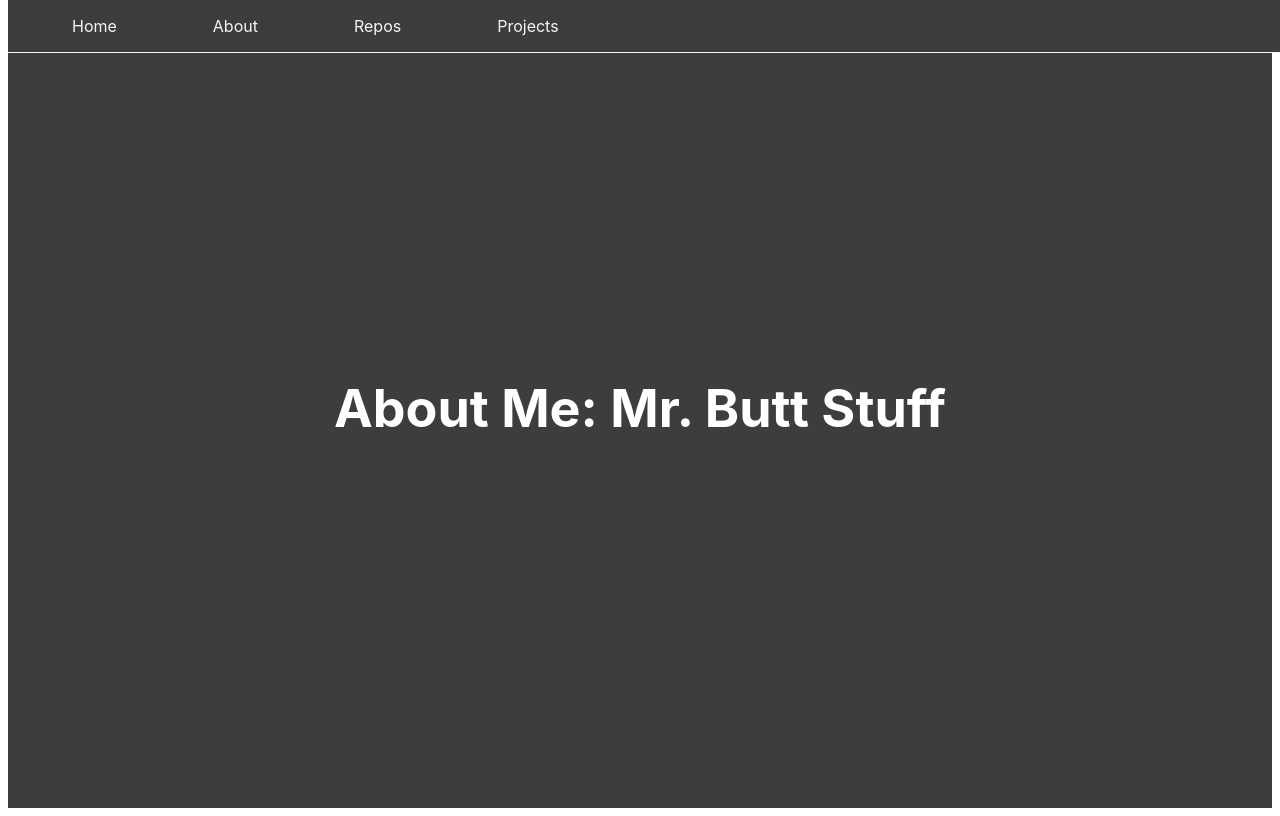
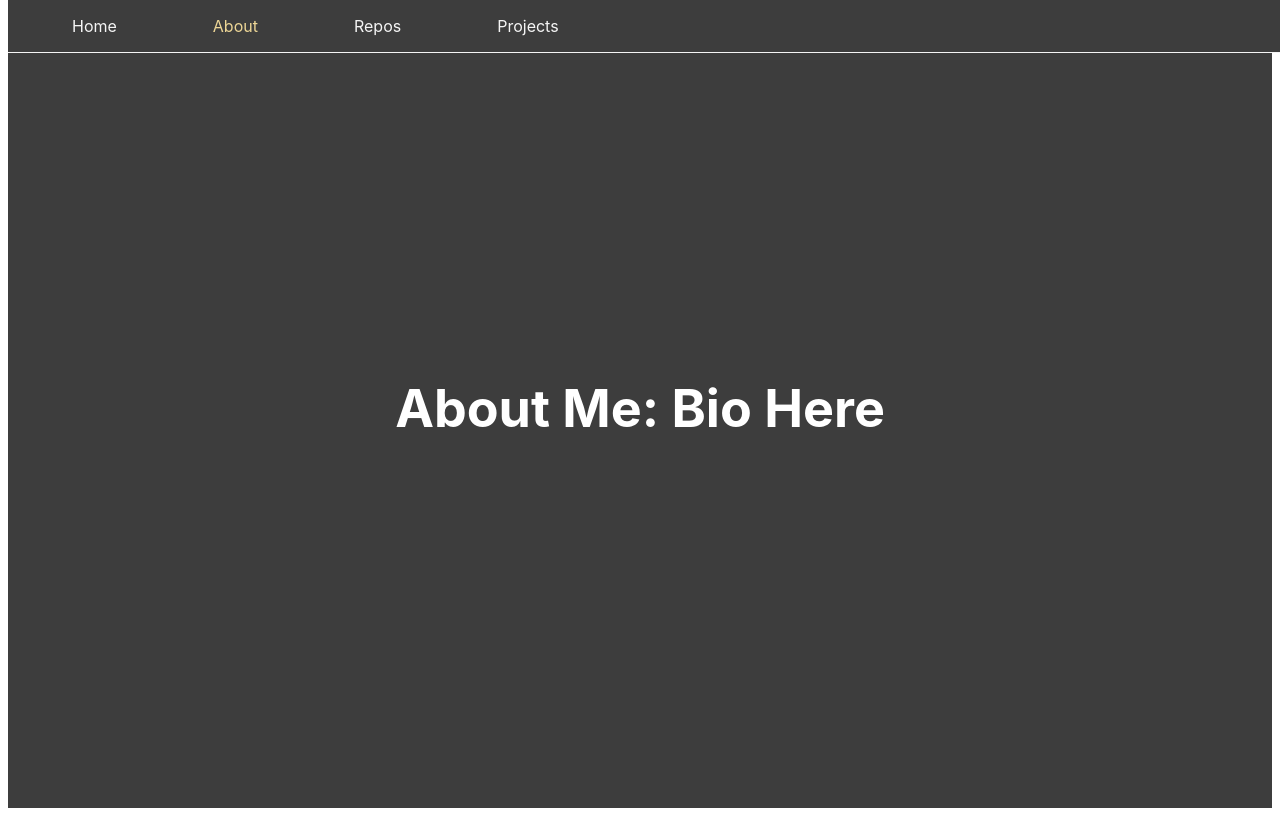
Before and after one commit to hyfyn/hyfyn, a Next.js app: page /about in a window 1280 px wide. Built offline with nearby package versions, Linux system fonts and the light colour scheme; what emotion-normalize would draw is missing.

Commit message:
feat: active class link

```diff
--- /dev/null
+++ b/src/app/components/atoms/activeLink/index.tsx
@@ -0,0 +1,66 @@
+// Source: https://github.com/vercel/next.js/blob/canary/examples/active-class-name/components/ActiveLink.tsx
+import { useRouter } from "next/router";
+import Link, { LinkProps } from "next/link";
+import React, { useState, useEffect, ReactElement, Children } from "react";
+
+type ActiveLinkProps = LinkProps & {
+  children: ReactElement;
+  activeClassName: string;
+};
+
+const ActiveLink = ({
+  children,
+  activeClassName,
+  ...props
+}: ActiveLinkProps) => {
+  const { asPath, isReady } = useRouter();
+
+  const child = Children.only(children);
+  const childClassName: string = child.props.className || "";
+  const [className, setClassName] = useState(childClassName);
+
+  useEffect(() => {
+    // Check if the router fields are updated client-side
+    if (isReady) {
+      // Dynamic route will be matched via props.as
+      // Static route will be matched via props.href
+      const linkPathname = new URL(
+        (props.as || props.href) as string,
+        location.href
+      ).pathname;
+
+      // Using URL().pathname to get rid of query and hash
+      const activePathname = new URL(asPath, location.href).pathname.split(
+        "/"
+      )[1];
+      console.log(linkPathname.split("/"), activePathname);
+      const newClassName =
+        linkPathname.split("/")[1] === activePathname
+          ? `${childClassName} ${activeClassName}`.trim()
+          : childClassName;
+
+      if (newClassName !== className) {
+        setClassName(newClassName);
+      }
+    }
+  }, [
+    asPath,
+    isReady,
+    props.as,
+    props.href,
+    childClassName,
+    activeClassName,
+    setClassName,
+    className,
+  ]);
+
+  return (
+    <Link {...props}>
+      {React.cloneElement(child, {
+        className: className || null,
+      })}
+    </Link>
+  );
+};
+
+export default ActiveLink;
--- a/src/app/components/molecules/nav/index.tsx
+++ b/src/app/components/molecules/nav/index.tsx
@@ -1,38 +1,26 @@
 import { FC } from "react";
-import Link from "next/link";
-import { useRouter } from "next/router";
-
 import ListItems from "app/components/atoms/listItems";
+import ActiveLink from "app/components/atoms/activeLink";
 
 export interface NavProps {}
 
 const Nav: FC = () => {
-  const router = useRouter();
-  const { pathname } = router;
-  console.log(pathname);
   return (
     <ListItems
       type="ul"
       items={[
-        <Link href="/">Home</Link>,
-        <Link
-          href="/about"
-          className={pathname === "/about" ? "active" : undefined}
-        >
-          About
-        </Link>,
-        <Link
-          href="/repos"
-          className={pathname === "/repos" ? "active" : undefined}
-        >
-          Repos
-        </Link>,
-        <Link
-          href="/projects"
-          className={pathname === "/projects" ? "active" : undefined}
-        >
-          Projects
-        </Link>,
+        <ActiveLink href="/" activeClassName="active">
+          <a>Home</a>
+        </ActiveLink>,
+        <ActiveLink href="/about" activeClassName="active">
+          <a>About</a>
+        </ActiveLink>,
+        <ActiveLink href="/repos" activeClassName="active">
+          <a>Repos</a>
+        </ActiveLink>,
+        <ActiveLink href="/projects" activeClassName="active">
+          <a>Projects</a>
+        </ActiveLink>,
       ]}
       classes="nav"
     />
--- a/src/pages/404/index.tsx
+++ b/src/pages/404/index.tsx
@@ -1,5 +1,6 @@
 import { FC } from "react";
-export interface PageNotFoundProps {}
+
+interface PageNotFoundProps {}
 
 const PageNotFound: FC = () => {
   return (
--- a/src/pages/about/index.tsx
+++ b/src/pages/about/index.tsx
@@ -1,8 +1,9 @@
 import { FC } from "react";
-export interface AboutProps {}
+
+interface AboutProps {}
 
 const About: FC = () => {
-  return <h1>About Me: Mr. Butt Stuff</h1>;
+  return <h1>About Me: Bio Here</h1>;
 };
 
 export default About;
```
Also changed, not shown: src/pages/projects/[id].tsx (added, +13 -0 lines).
